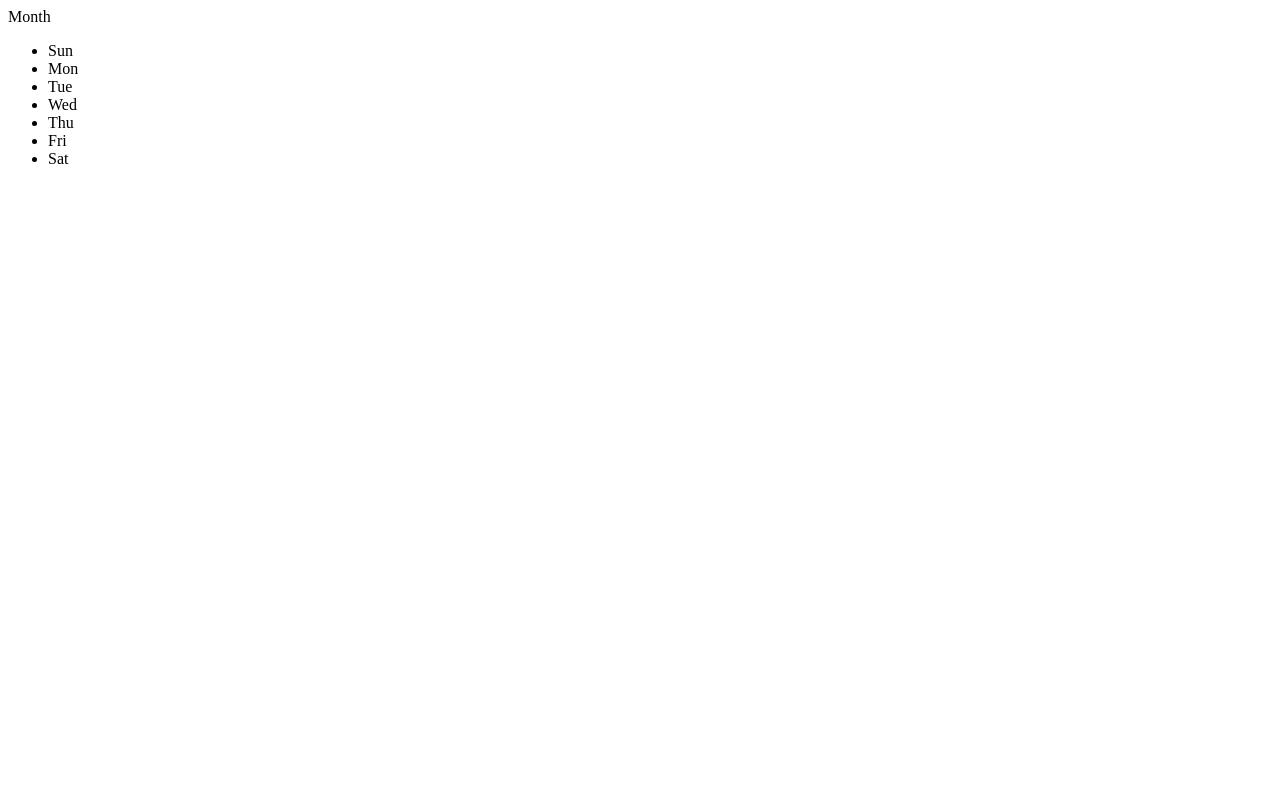
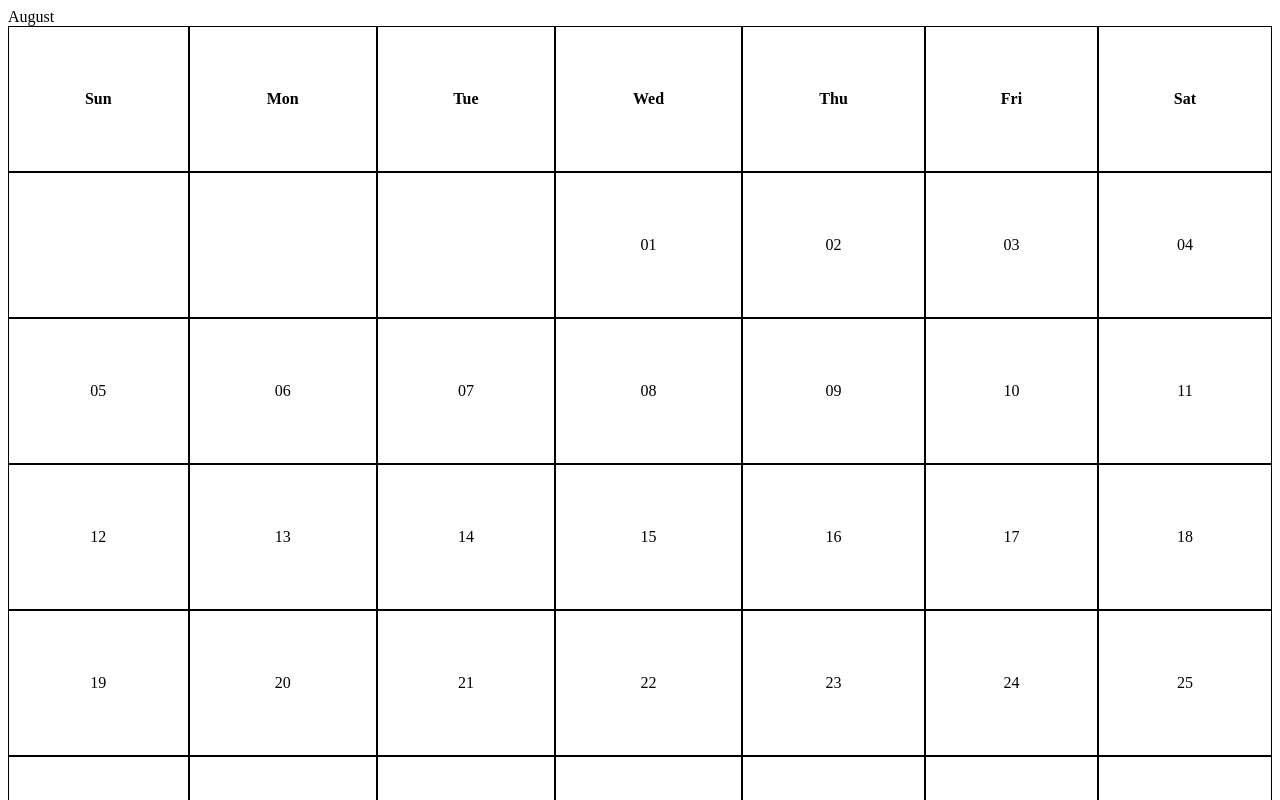
Before and after one commit to angelbenoit/React-Calendar, a React (Create React App) app: page / in a window 1280 px wide. Shown: the top 800 px of the page. Built offline with nearby package versions, Linux system fonts and the light colour scheme.

Commit message:
get calendar displaying correctly in the table

```diff
--- a/src/components/Calendar.js
+++ b/src/components/Calendar.js
@@ -2,10 +2,47 @@ import React, { Component } from 'react';
 
 class LandingPage extends Component {
 
-    fillCalendar(dateObject){
+    displayCalendar(datesArray) {
+        const renderedCalendar = [[], [], [], [], [], []];
+        let calendarIndex = 0;
+        for (let i = 0; i < datesArray.length; i++) {
+            if ((i + 1) % 7 === 0) {
+                renderedCalendar[calendarIndex].push(datesArray[i]);
+                calendarIndex++;
+            }
+            else {
+                renderedCalendar[calendarIndex].push(datesArray[i])
+            }
+        }
+
+        const data = (
+            <table style={{ 'width': '100%' }} cellspacing="0">
+                <tr>
+                    <th className="week-day-name">Sun</th>
+                    <th className="week-day-name">Mon</th>
+                    <th className="week-day-name">Tue</th>
+                    <th className="week-day-name">Wed</th>
+                    <th className="week-day-name">Thu</th>
+                    <th className="week-day-name">Fri</th>
+                    <th className="week-day-name">Sat</th>
+                </tr>
+
+                <tr className="week-row">{renderedCalendar[0]}</tr>
+                <tr className="week-row">{renderedCalendar[1]}</tr>
+                <tr className="week-row">{renderedCalendar[2]}</tr>
+                <tr className="week-row">{renderedCalendar[3]}</tr>
+                <tr className="week-row">{renderedCalendar[4]}</tr>
+                <tr className="week-row">{renderedCalendar[5]}</tr>
+            </table>
+        )
+
+        return data;
+    }
+
+    fillCalendar(dateObject) {
         let dates = [];
         let display = [];
-        for(let i = 0; i < dateObject.length; i++){
+        for (let i = 0; i < dateObject.length; i++) {
             let splitDateObject = dateObject[i].toString().split(" ");
             let dayOfWeek = splitDateObject[0];
             let dayNumber = splitDateObject[2];
@@ -15,51 +52,66 @@ class LandingPage extends Component {
             })
         }
 
+        for (let index = 0; index < 42; index++) {
+            display.push(<td className="week-day"></td>)
+        }
+
         //firstDayOfMonth gets the day of the week, for example monday = 1, thursday = 3, sunday = 0
         const firstDayOfMonth = this.getMonthStart(dates[0].dayWeek);
 
-        let startEmpty;
-        //startEmpty fills the first empty spots in the calendar, for example
-        //if the month begins on a tuesday, then sunday, and monday will be filled in blank
-
-        //if it's equal to 0, then that means the first week is blank because a calendar has a
-        //default of 35 spots, 5 rows with 7 days each
-        if(firstDayOfMonth === 0)
-          startEmpty = 7;
-        //otherwise keep it at whatever the first day is
-        else
-          startEmpty = firstDayOfMonth;
-
-        //first for loop fills in the first set of empty boxes in the calendar if necessary
-        for(let j = 0; j < firstDayOfMonth; j++){
-            display.push("EMPTY");
+        //the second for loop fills in the boxes with actual dates, it will be filled in
+        //with the day of the week and month number
+        for (let k = 0; k < Number(dates[dates.length - 1].dayNum); k++) {
+            display[k + firstDayOfMonth] = <td className="week-day">{dates[k].dayNum}</td>;
         }
 
-        //the second for loop fills in the boxes with actual dates, it will be filled in
-        //with the day of the week and month number
-        for(let k = 0; k < Number(dates[dates.length-1].dayNum); k++){
-            display.push(dates[k])
-        }
-
-        //lastly, we have a while loop to keep filling the array so the calendar
-        //length is divisible by 7 because every row has 7 days in it
-        while(display.length%7 !== 0){
-            display.push("Empty")
-        }
+        return this.displayCalendar(display);
     }
 
     getDaysInMonth(month, year) {
         var date = new Date(year, month, 1);
         var days = [];
         while (date.getMonth() === month) {
-           days.push(new Date(date));
-           date.setDate(date.getDate() + 1);
+            days.push(new Date(date));
+            date.setDate(date.getDate() + 1);
         }
         return days;
-   }
+    }
 
-   getMonthStart(day){
-        switch(day){
+    getMonthName() {
+        const dateObj = new Date();
+        const monthNum = dateObj.getMonth();
+
+        switch (monthNum) {
+            case 0:
+                return "January";
+            case 1:
+                return "February";
+            case 2:
+                return "March";
+            case 3:
+                return "April";
+            case 4:
+                return "May";
+            case 5:
+                return "June";
+            case 6:
+                return "July";
+            case 7:
+                return "August";
+            case 8:
+                return "September";
+            case 9:
+                return "October";
+            case 10:
+                return "November";
+            case 11:
+                return "December";
+        }
+    }
+
+    getMonthStart(day) {
+        switch (day) {
             case "Sun":
                 return 0;
             case "Mon":
@@ -75,31 +127,19 @@ class LandingPage extends Component {
             case "Sat":
                 return 6;
         }
-   }
+    }
 
     render() {
+        const test = this.getDaysInMonth(7, 2018);
+        const cal = this.fillCalendar(test);
+        const month = this.getMonthName();
         return (
             <div className="calendar">
                 <div className="calendar_header">
-                    Month
+                    {month}
                 </div>
                 <div className="calendar_body">
-                    <div className="calendar_body__dayTitle">
-                        <ul>
-                            <li className="calendar_body__day">Sun</li>
-                            <li className="calendar_body__day">Mon</li>
-                            <li className="calendar_body__day">Tue</li>
-                            <li className="calendar_body__day">Wed</li>
-                            <li className="calendar_body__day">Thu</li>
-                            <li className="calendar_body__day">Fri</li>
-                            <li className="calendar_body__day">Sat</li>
-                        </ul>
-                    </div>
-                    <div className="calendar_body__days">
-                        <ul>
-
-                        </ul>
-                    </div>
+                    {cal}
                 </div>
             </div>
         );
--- a/src/css/style.css
+++ b/src/css/style.css
@@ -1,2 +1,10 @@
-.test {
-  background-color: green; }
+.week-day {
+  padding: 3rem;
+  height: 3rem;
+  border: 1px solid black;
+  text-align: center; }
+  .week-day-name {
+    padding: 3rem;
+    height: 3rem;
+    border: 1px solid black;
+    text-align: center; }
--- /dev/null
+++ b/src/sass/calendar.scss
@@ -0,0 +1,21 @@
+.calendar{
+
+}
+
+.week-row{
+
+}
+
+.week-day{
+    padding: 3rem;
+    height: 3rem;
+    border: 1px solid black;
+    text-align: center;
+
+    &-name{
+        padding: 3rem;
+        height: 3rem;
+        border: 1px solid black;
+        text-align: center;
+    }
+}
--- a/src/sass/main.scss
+++ b/src/sass/main.scss
@@ -1,3 +1 @@
-.test{
-    background-color: green;
-}
+@import "./calendar";
```
